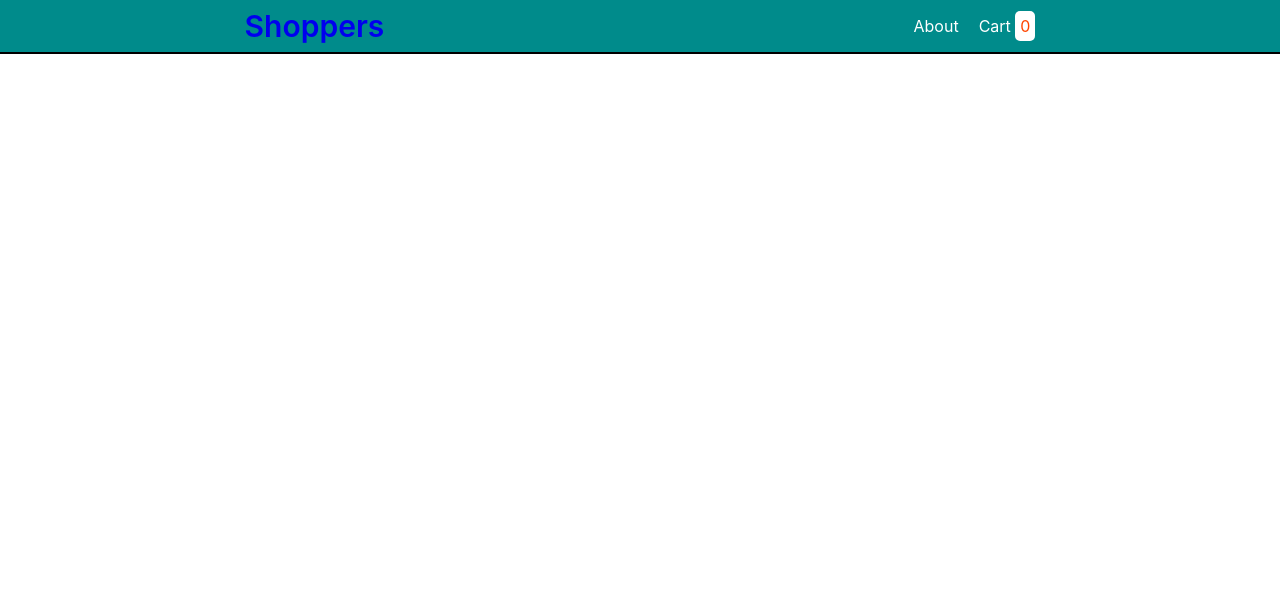
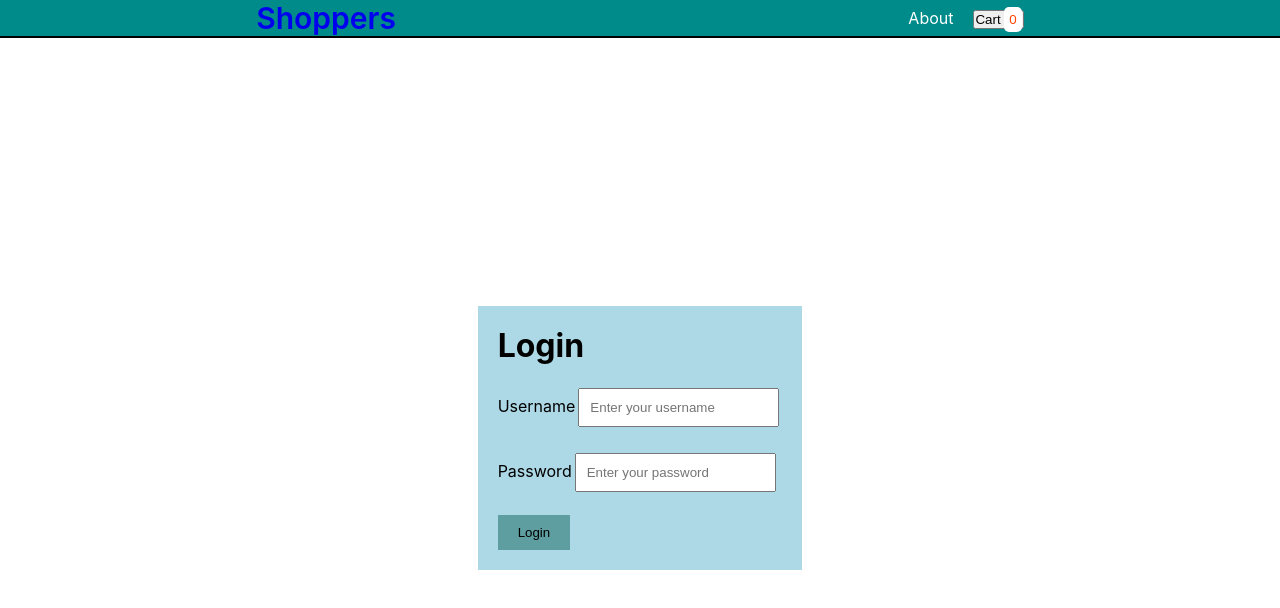
Before and after one commit to dnyanesh-ghodse07/react-class-project-may, a React (Create React App) app: page /login in a window 1280 px wide. Shown: the top 608 px of the page. Built offline with nearby package versions, Linux system fonts and the light colour scheme.

Commit message:
login added

```diff
--- a/src/App.js
+++ b/src/App.js
@@ -7,6 +7,7 @@ const Navbar = React.lazy(() => import('./Components/Navbar/Navbar'));
 const ProductDetails = React.lazy(() => import('./Pages/ProductDetails/ProductDetails'));
 const Cart = React.lazy(() => import('./Pages/Cart/Cart'));
 const Home = React.lazy(() => import('./Pages/Home/Home'));
+const Login = React.lazy(() => import('./Pages/Login/Login'));
 
 function App() {
 
@@ -26,6 +27,9 @@ function App() {
           <Route path='productDetail/:id' element={<Suspense fallback={<h1>Loading...</h1>}>
             <ProductDetails />
           </Suspense>} />
+          <Route path='login' element={<Suspense fallback={<h1>Loading...</h1>}>
+            <Login />
+          </Suspense>} />
         </Routes>
       </ShopContextProvider>
     </div>
--- a/src/App.scss
+++ b/src/App.scss
@@ -1,3 +1,9 @@
+*{
+  padding: 0;
+  margin: 0;
+  box-sizing: border-box;
+}
+
 a{
   text-decoration: none;
 }
--- a/src/Components/Card/Card.scss
+++ b/src/Components/Card/Card.scss
@@ -12,7 +12,7 @@
     }
     .detail{
         padding: 10px;
-        line-height: 1px;
+        // line-height: 1px;
         .brand{
             color: lightseagreen;
         }
--- a/src/Components/Navbar/Navbar.jsx
+++ b/src/Components/Navbar/Navbar.jsx
@@ -1,15 +1,27 @@
 import React from 'react'
 import './Navbar.scss'
-import { Link } from 'react-router-dom'
+import { Link, useNavigate } from 'react-router-dom'
 import { useContext } from 'react'
 import {ShopContext} from '../../context/shopContext';
 
 
 const Navbar = () => {
 
+    const navigate = useNavigate();
+    const {auth} = useContext(ShopContext);
+
     const {cartItems} = useContext(ShopContext);
     const totalItems = Object.values(cartItems).reduce((acc,cur) => acc + cur,0);
     console.log(totalItems);
+
+
+    const navigateToCart = () => {
+        if(auth){
+            navigate('/cart');
+        }else{
+            navigate('/login')
+        }
+    }
  return (
     <div className='navbar'>
         <div className="brand">
@@ -21,7 +33,7 @@ const Navbar = () => {
                     <Link href="">About</Link>
                 </li>
                 <li>
-                    <Link to='/cart'>Cart <span className='cart-item-no'>{totalItems}</span></Link>
+                    <button onClick={navigateToCart}>Cart <span className='cart-item-no'>{totalItems}</span></button>
                 </li>
             </ul>
         </div>
--- a/src/Pages/Cart/Cart.scss
+++ b/src/Pages/Cart/Cart.scss
@@ -35,7 +35,7 @@
                 // font-size: 30px;
             }
             .cart-item-details{
-                line-height: 5px;
+                // line-height: 5px;
             }
         }
     }
@@ -53,7 +53,7 @@
             align-items: center;
             border-bottom: 0.1px solid gray;
             .summary-item-detail{
-                line-height: 10px;
+                // line-height: 10px;
             }
         }
         .cart-total{
--- /dev/null
+++ b/src/Pages/Login/Login.jsx
@@ -0,0 +1,54 @@
+import React, { useContext, useState } from 'react'
+import { useNavigate } from 'react-router-dom';
+import './Login.scss'
+import { ShopContext } from '../../context/shopContext';
+
+const Login = () => {
+    const navigate = useNavigate();
+    const [username,setUsername] = useState();
+    const [password,setPassword] = useState();
+    const { setAuth,auth,isAuthenticated } = useContext(ShopContext);
+
+
+    console.log(auth);
+
+    const handleLogin = () => {
+        if(!username){
+            alert('Please enter your username');
+        }else if(!password){
+            alert('Please enter your password');
+        }else{
+            isAuthenticated(username,password);
+            if(auth){
+                navigate('/cart');
+            }else{
+                alert('You are not authenticated');
+            }
+        }
+    }
+
+    return (
+        <div className='login_container'>
+            <div className="login">
+                <h1>
+                    Login
+                </h1>
+                <div className="username">
+                    <label htmlFor="username">Username</label>
+                    <input type="text" name='username' placeholder='Enter your username' onChange={(e) => setUsername(e.target.value)} />
+                </div>
+                <div className="password">
+                    <label htmlFor="password">Password</label>
+                    <input type="text" name='password' placeholder='Enter your password' onChange={(e) => setPassword(e.target.value)} />
+                </div>
+                <div className="login-btn">
+                    <button onClick={handleLogin}>Login</button>
+                </div>
+            </div>
+
+
+        </div>
+    )
+}
+
+export default Login
--- /dev/null
+++ b/src/Pages/Login/Login.scss
@@ -0,0 +1,28 @@
+.login_container{
+    width: 100vw;
+    height: 100vh;
+    display: flex;
+    justify-content: center;
+    align-items: center;
+    .login{
+        padding: 20px;
+        display: flex;
+        flex-direction: column;
+        gap: 20px;
+        background-color: lightblue;
+        input{
+            padding: 10px;
+            margin: 3px;
+        }
+
+        .login-btn button{
+            padding: 10px 20px;
+            background-color: cadetblue;
+            border: none;
+            &:hover{
+                background-color: green;
+                cursor: pointer;
+            }
+        }
+    }
+}
--- a/src/Pages/ProductDetails/ProductDetails.scss
+++ b/src/Pages/ProductDetails/ProductDetails.scss
@@ -4,7 +4,7 @@
     align-items: center;
     height: 100vh;
     .product-details{
-        line-height: 15px;
+        // line-height: 15px;
         margin: 50px;
         display: flex;
         gap: 30px;
--- a/src/context/shopContext.jsx
+++ b/src/context/shopContext.jsx
@@ -10,6 +10,14 @@ const ShopContextProvider = ({children}) => {
             cart[i] = 0;
         }
         return cart;
+    }
+
+    const [auth,setAuth] = useState(false);
+
+    function isAuthenticated (username,password) {
+        if(username === 'admin' && password === '1234') {
+            setAuth(true);
+        }
     }
 
     const [cartItems, setCartItems] = useState(getDefaultCart());
@@ -28,7 +36,7 @@ const ShopContextProvider = ({children}) => {
     }
 
     return (
-        <ShopContext.Provider value={{addToCart,removeFromCart,cartItems}}>
+        <ShopContext.Provider value={{addToCart,removeFromCart,cartItems,auth,setAuth,isAuthenticated}}>
             {children}
         </ShopContext.Provider>
     )
```
